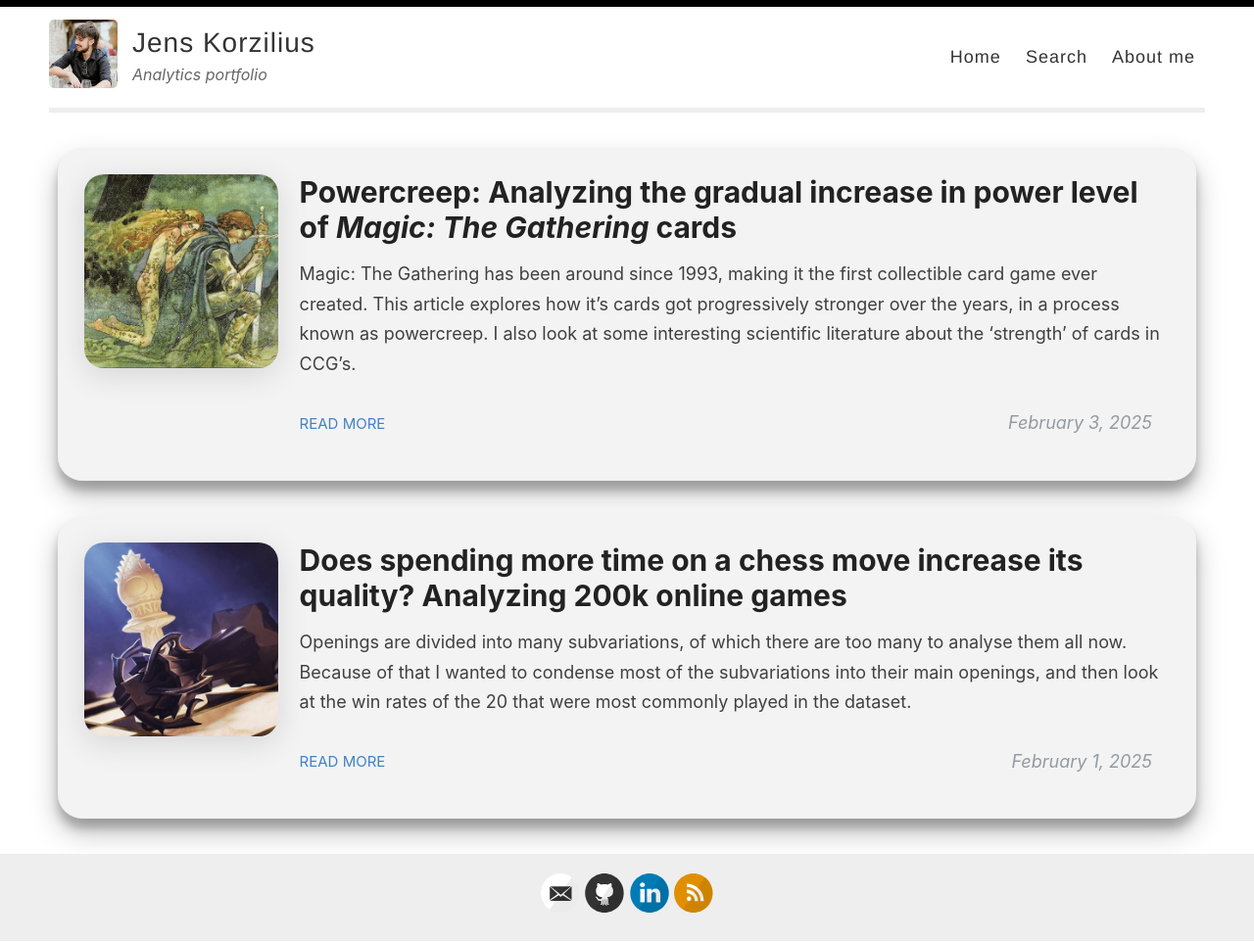
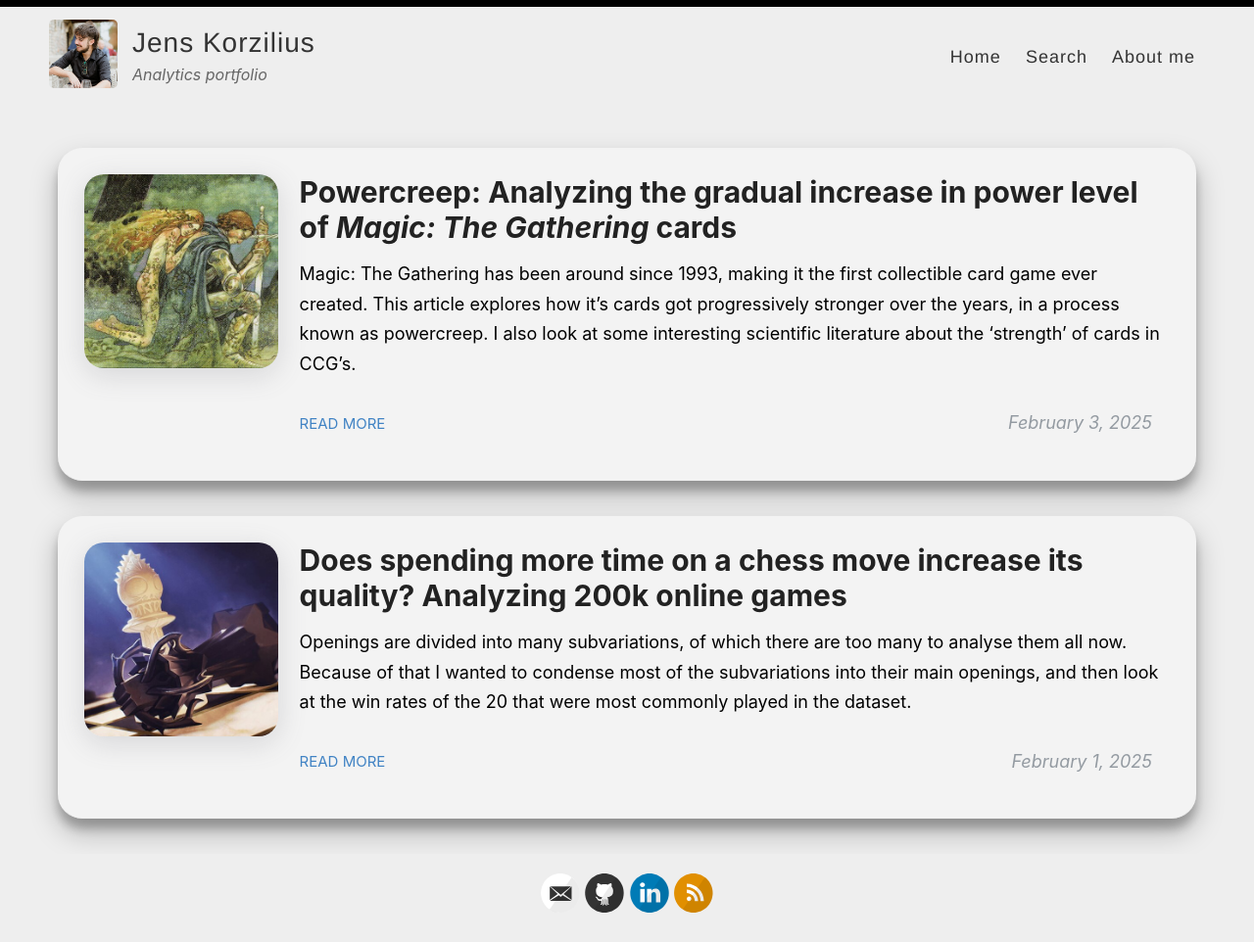
Before and after one commit to Pil0tz/pil0tz.github.io, a Jekyll site: the page built from index.html, in a window 1280 px wide. Shown: the whole page at 98% size. Built offline with Jekyll 4.4.1, drawn with Linux system fonts in a browser that asks for light colours; the list of posts is cut into pages by our own code.

Commit message:
change bg color

```diff
--- a/assets/style.scss
+++ b/assets/style.scss
@@ -1,4 +1,5 @@
 ---
+
 ---
 
 //
@@ -24,7 +25,7 @@ html {
 body {
   background: #fff;
   font-family: -system-ui, -apple-system, BlinkMacSystemFont, "Segoe UI", Roboto, Helvetica, Arial, sans-serif, "Apple Color Emoji", "Segoe UI Emoji", "Segoe UI Symbol";
-  color: #404040;
+  background-color: #eeeeee;
   line-height: 1.7;
   font-weight: 400;
   font-size: 18px;
```
